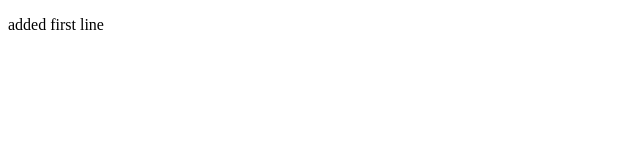
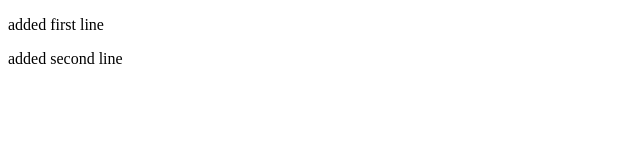
Before and after one commit to sankethgowda24/my-github-repo, a plain HTML site: page index.html in a window 1280 px wide. Shown: the whole page, without its empty margins (0-640 px from the left). Drawn offline with Linux system fonts and the light colour scheme.

Commit message:
first commit in newbranch

```diff
--- a/index.html
+++ b/index.html
@@ -2,5 +2,6 @@
 <html>
 <body>
 	<p>added first line</p>
+	<p>added second line</p>
 </body>
 </html>
```
